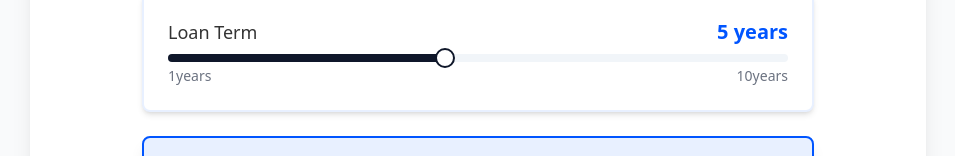
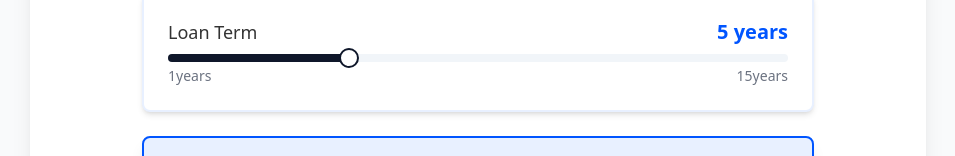
Before and after one commit to Rasmus0110/loan-slider-calculator, a React (Vite) app: page / in a window 1280 px wide. Shown: the part 472-628 px from the top of the page, without its empty margins (162-1117 px from the left). Built offline with nearby package versions, Linux system fonts and the light colour scheme; no server answers; the database is empty.

Commit message:
Fix: Update loan term maximum year
Change the maximum year in the LoanSlider component from 10 to 15 years.

```diff
--- a/src/components/LoanCalculator.tsx
+++ b/src/components/LoanCalculator.tsx
@@ -73,7 +73,7 @@ const LoanCalculator = () => {
 
       <LoanSlider
         min={1}
-        max={10}
+        max={15}
         step={1}
         value={loanYear}
         onChange={handleLoanYearChange}
```
